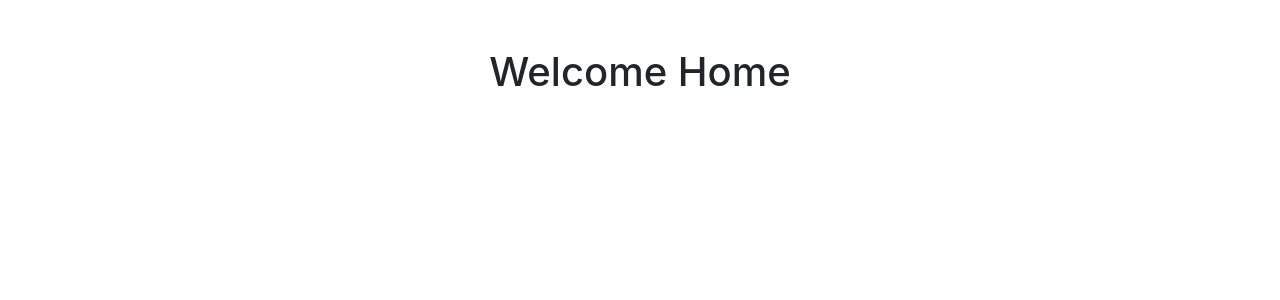
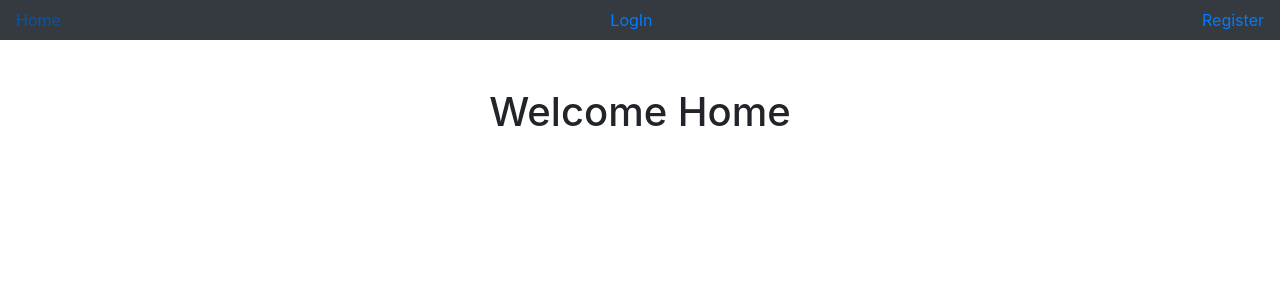
Before and after one commit to notGonim/Hotel_System, a React (Create React App) app in the folder client/: page / in a window 1280 px wide. Shown: the top 300 px of the page. Built offline with nearby package versions, Linux system fonts and the light colour scheme.

Commit message:
ADDED the navbar component

```diff
--- a/client/src/App.js
+++ b/client/src/App.js
@@ -2,6 +2,7 @@ import { BrowserRouter as Router, Route, Switch } from "react-router-dom";
 import { Login } from "./components/auth/Login";
 import { Register } from "./components/auth/Register";
 import { Home } from "./components/booking/Home";
+import { Nav } from "./components/layout/Nav";
 
 
 
@@ -10,6 +11,7 @@ function App() {
 
 
     <Router>
+      <Nav />
       <Switch >
         <Route path='/' exact component={Home} />
         <Route path='/login' exact component={Login} />
--- /dev/null
+++ b/client/src/components/layout/Nav.js
@@ -0,0 +1,12 @@
+import React from 'react'
+import { Link } from 'react-router-dom'
+
+export const Nav = () => {
+    return (
+        <div className="nav bg-dark d-flex justify-content-between ">
+            <Link to='/' className='nav-link'>Home</Link>
+            <Link to='/login' className='nav-link'> LogIn</Link>
+            <Link to='/register' className='nav-link'> Register</Link>
+        </div>
+    )
+}
```
